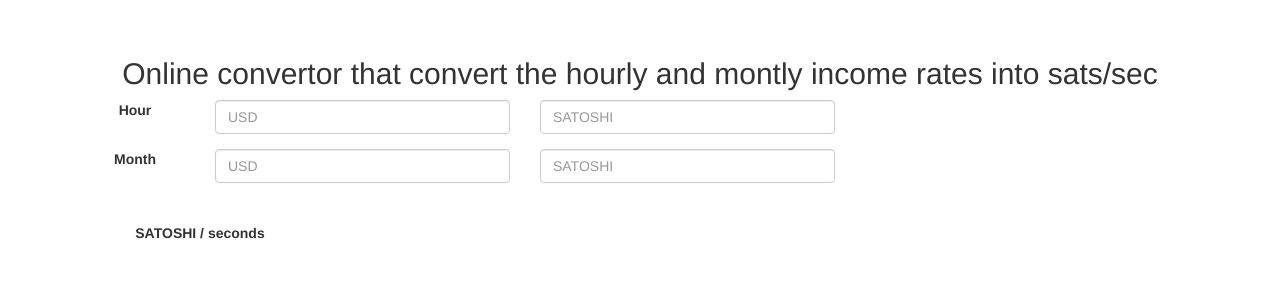
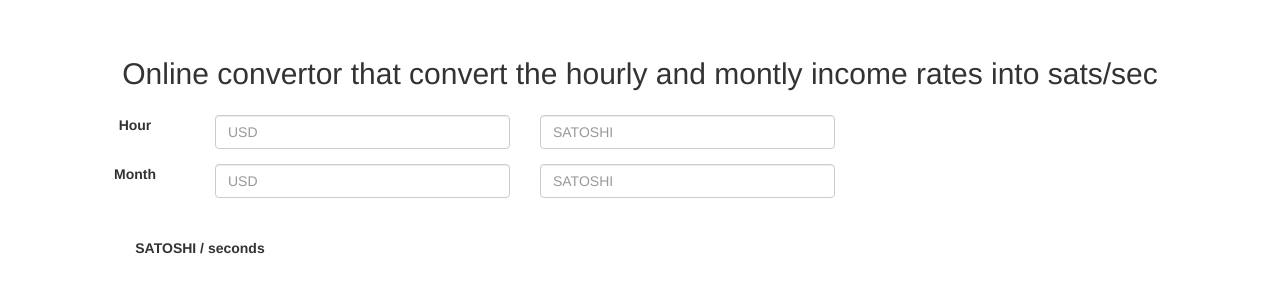
Before and after one commit to savrfaire/youmake, a plain HTML site: page index.html in a window 1280 px wide. Shown: the part 53-346 px from the top of the page. Drawn offline with nearby package versions, Linux system fonts and the light colour scheme.

Commit message:
first 99

```diff
--- a/index.html
+++ b/index.html
@@ -64,7 +64,7 @@
         <div id="app" class="starter-template">
             <h2>Online convertor that convert the hourly and montly income rates into sats/sec</h2>
 
-			<div class="container">
+			<div class="container" style="margin-top:25px;">
 			<div class="row mb-5">
 			<div class="col-lg-8">
 				<form>
```
